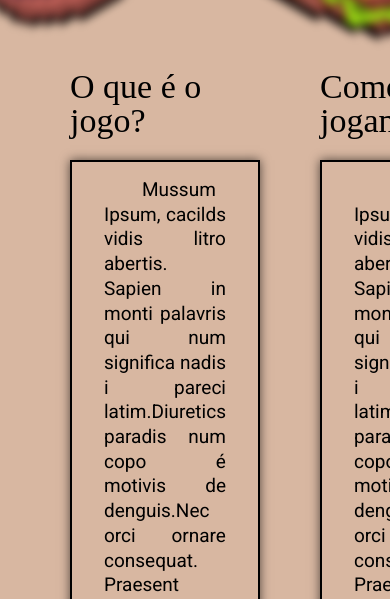
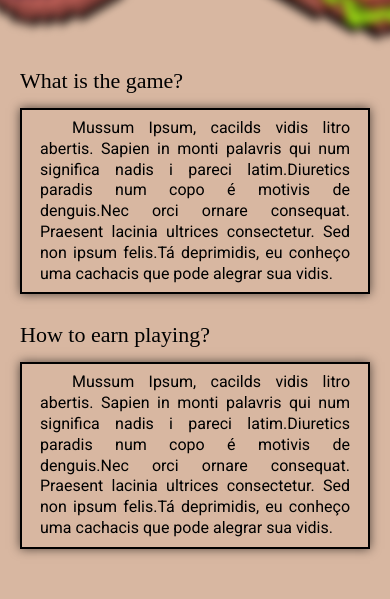
Before and after one commit to AngeloSchulerPiletti/newcoffee_nft-presale_website, a Vue app: page / in a window 390 px wide. Shown: the part 914-1513 px from the top of the page. Built offline with nearby package versions, Linux system fonts and the light colour scheme; a web font is replaced by a local one.

Commit message:
instructions are responsive now

```diff
--- a/src/assets/css/index.css
+++ b/src/assets/css/index.css
@@ -43,16 +43,16 @@
 }
 
 .title-2 {
-  font-size: 40px;
+  font-size: 38px;
 }
 @media (max-width: 750px) {
   .title-2 {
-    font-size: 26px;
+    font-size: 28px;
   }
 }
 @media (max-width: 500px) {
   .title-2 {
-    font-size: 20px;
+    font-size: 22px;
   }
 }
 
--- a/src/assets/sass/classes/_title.scss
+++ b/src/assets/sass/classes/_title.scss
@@ -9,11 +9,11 @@
   }
 }
 .title-2 {
-  font-size: 40px;
+  font-size: 38px;
   @media (max-width: 750px) {
-    font-size: 26px;
+    font-size: 28px;
   }
   @media (max-width: 500px) {
-    font-size: 20px;
+    font-size: 22px;
   }
 }
--- a/src/components/Instructions/InstructionCardsContainer.vue
+++ b/src/components/Instructions/InstructionCardsContainer.vue
@@ -8,7 +8,11 @@
       :title="getCardsData[1].title"
       :paragraph="getCardsData[1].paragraph"
     />
-    <img id="burguer" class="foods" src="@/assets/images/game-itens/food12.png">
+    <img
+      id="burguer"
+      class="foods"
+      src="@/assets/images/game-itens/food12.png"
+    />
   </div>
 </template>
 
@@ -33,11 +37,39 @@ export default {
   gap: 60px;
   position: relative;
 
-  #burguer{
+  #burguer {
     left: 0;
     width: 35vw;
     height: 35vw;
     transform: translate(-80%, 80%);
   }
 }
+
+@media (max-width: 950px) {
+  .container {
+    padding: 140px 30px 120px 30px;
+    gap: 30px;
+
+    #burguer {
+      width: 55vw;
+      height: 55vw;
+    }
+  }
+}
+
+@media (max-width: 550px) {
+  .container {
+    #burguer {
+      width: 500px;
+      height: 500px;
+    }
+  }
+}
+
+@media (max-width: 650px) {
+  .container {
+    padding: 140px 20px 80px 20px;
+    flex-direction: column;
+  }
+}
 </style>
--- a/src/components/Instructions/InstructionsCard.vue
+++ b/src/components/Instructions/InstructionsCard.vue
@@ -1,6 +1,6 @@
 <template>
   <div class="card">
-    <h3>{{ title }}</h3>
+    <h3 class="title-2">{{ title }}</h3>
     <div class="info shadow-3">
       <p>{{ paragraph }}</p>
     </div>
@@ -29,7 +29,6 @@ export default defineComponent({
     cursor: default;
   }
   h3 {
-    font-size: 34px;
     margin-bottom: 22px;
   }
   .info {
@@ -46,4 +45,19 @@ export default defineComponent({
     }
   }
 }
+
+@media (max-width: 750px) {
+  .card {
+    h3 {
+      margin-bottom: 16px;
+    }
+    .info {
+      padding: 8px 18px;
+
+      p {
+        font-size: 16px;
+      }
+    }
+  }
+}
 </style>
--- a/src/components/RoadMap/RoadMapItem.vue
+++ b/src/components/RoadMap/RoadMapItem.vue
@@ -9,7 +9,7 @@
         <li v-for="(event, index) in data.items" :key="index">{{ event }}</li>
       </ul>
     </div>
-    <h6 v-else class="blocked-title title-2">
+    <h6 v-else class="blocked-title title-1">
       {{ data.title }}
     </h6>
   </div>
--- a/src/data/instructionscards.json
+++ b/src/data/instructionscards.json
@@ -1,10 +1,10 @@
 [
     {
-        "title": "O que é o jogo?",
+        "title": "What is the game?",
         "paragraph": "Mussum Ipsum, cacilds vidis litro abertis. Sapien in monti palavris qui num significa nadis i pareci latim.Diuretics paradis num copo é motivis de denguis.Nec orci ornare consequat. Praesent lacinia ultrices consectetur. Sed non ipsum felis.Tá deprimidis, eu conheço uma cachacis que pode alegrar sua vidis."
     },
     {
-        "title": "Como ganhar jogando?",
+        "title": "How to earn playing?",
         "paragraph": "Mussum Ipsum, cacilds vidis litro abertis. Sapien in monti palavris qui num significa nadis i pareci latim.Diuretics paradis num copo é motivis de denguis.Nec orci ornare consequat. Praesent lacinia ultrices consectetur. Sed non ipsum felis.Tá deprimidis, eu conheço uma cachacis que pode alegrar sua vidis."
     }
 ]
```
